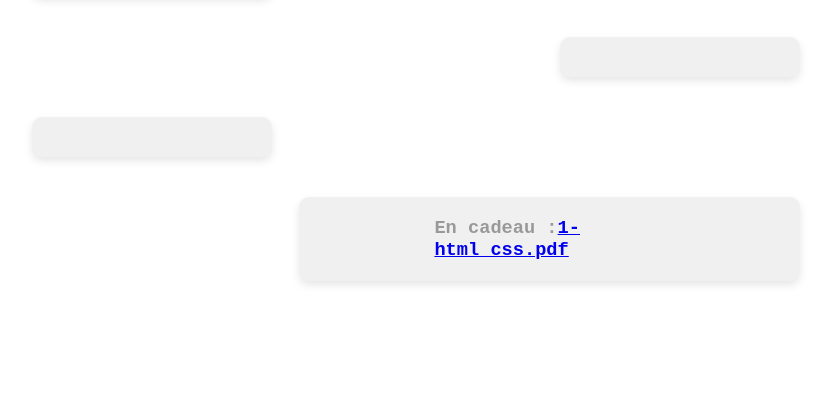
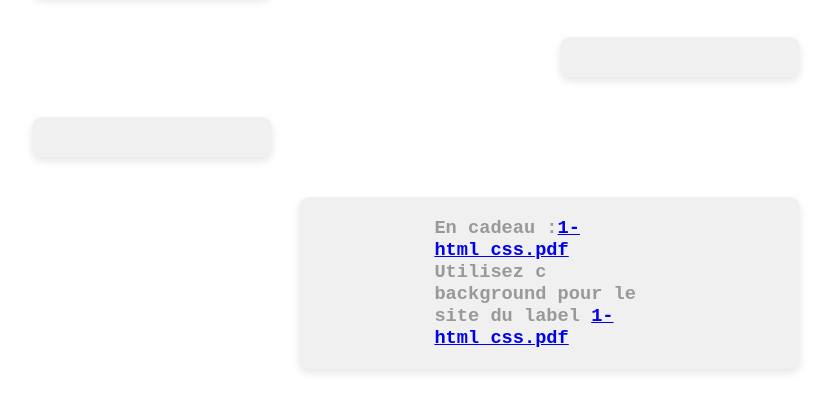
Before and after one commit to datac24/datac24, a plain HTML site: page index.html in a window 1280 px wide. Shown: the part 1496-1907 px from the top of the page, without its empty margins (224-1055 px from the left). Drawn offline with Linux system fonts and the light colour scheme.

Commit message:
Update index.html

```diff
--- a/index.html
+++ b/index.html
@@ -59,6 +59,7 @@
     </div>
     <div class="card centered-card">
         <p>En cadeau :<a href="1-html_css.pdf">1-html_css.pdf</a></p>
+        <p>Utilisez c background pour le site du label <a href="blob.png">1-html_css.pdf</a></p>
     </div>
   </div>
 </div>
```
